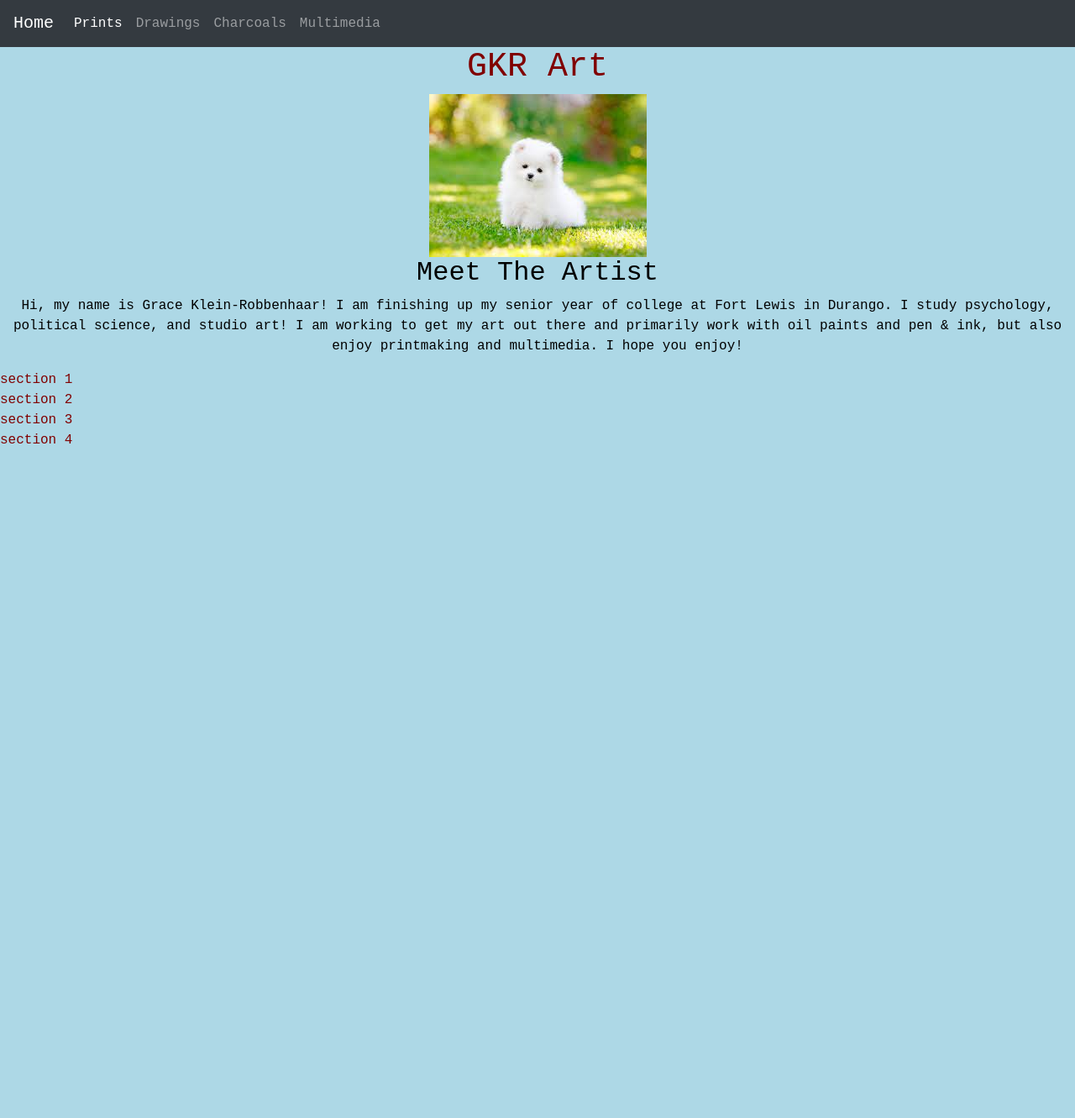
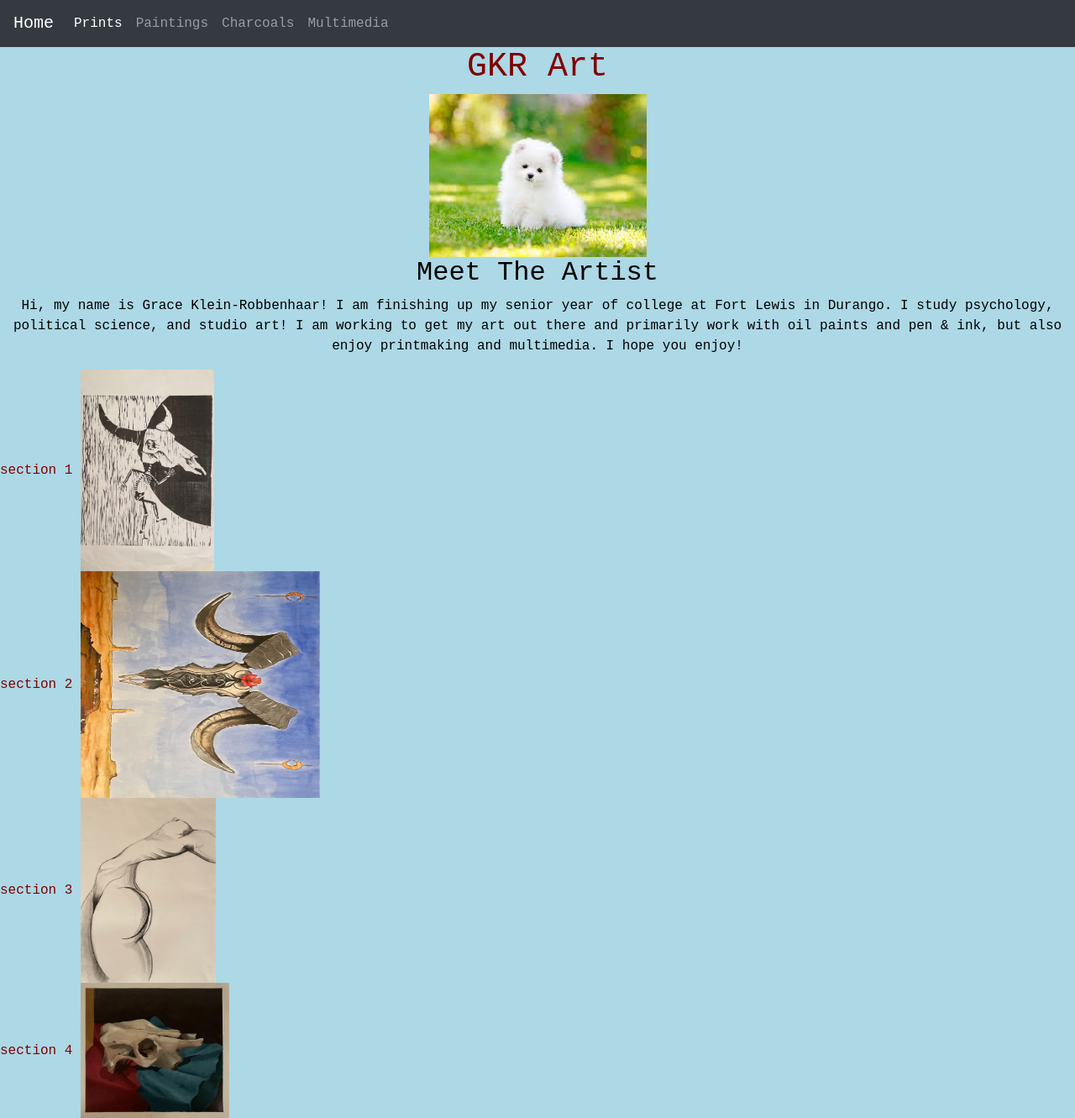
Before and after one commit to abbyczajkowski/pwp-abby, a plain HTML site: page public_html/index.html in a window 1280 px wide. Shown: the whole page at 84% size. Before the commit the page ends 800 px from the top, so only its background shows below. Drawn offline with nearby package versions, Linux system fonts and the light colour scheme.

Commit message:
added photos

```diff
--- a/public_html/index.html
+++ b/public_html/index.html
@@ -23,7 +23,7 @@
                 <a class="nav-link" href="#">Prints<span class="sr-only">(current)</span></a>
             </li>
             <li class="nav-item">
-                <a class="nav-link" href="#">Drawings</a>
+                <a class="nav-link" href="#">Paintings</a>
             </li>
             <li class="nav-item">
                 <a class="nav-link" href="#">Charcoals</a>
@@ -50,15 +50,16 @@
 <!--Navbar Links-->
 <div class="section one" id="section1">
     section 1
-</div>
+    <img src="documentation/print.jpg" class="print" height="240" width="159"/></div>
 <div class="section two" id="section2">
     section 2
+    <img src="documentation/paint-skull.jpg" class="acrylic-skull" height="270" width="285"/>
 </div>
 <div class="section three" id="section3">
     section 3
-</div>
+    <img src="documentation/charcoal.jpg" class="charcoal" height="220" width="161"/></div>
 <div class="section four" id="section4">
     section 4
-</div>
+    <img src="documentation/skull-oil.jpg" class="oil" height="161" width="177"/></div>
 </body>
 </html>
```
Also changed, not shown: public_html/documentation/charcoal.jpg (added), public_html/documentation/multimedia.jpg (added), public_html/documentation/paint-skull.jpg (added), public_html/documentation/print.jpg (added), public_html/documentation/skull-oil.jpg (added).
